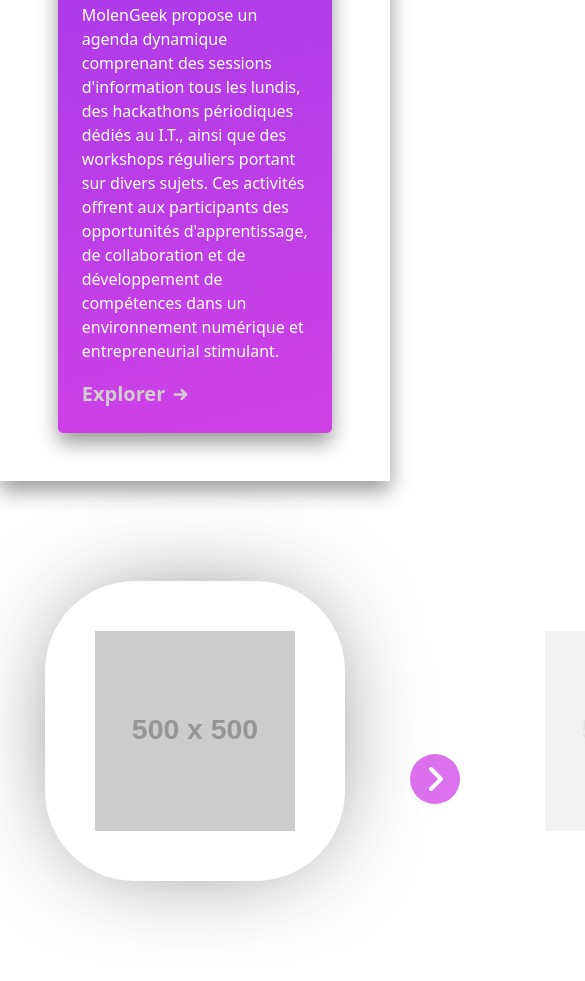
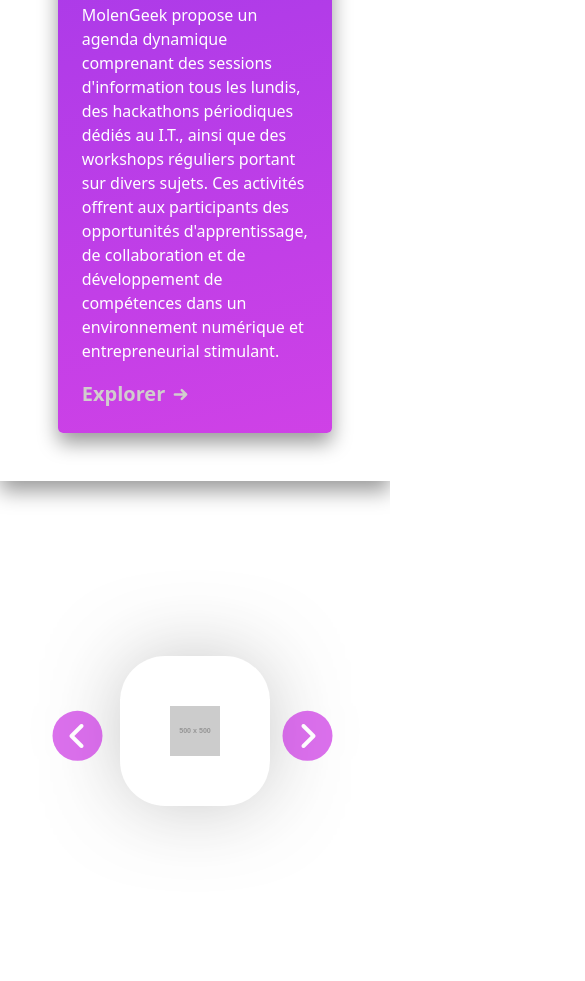
Before and after one commit to SteevenSF01/Site_MolenGeek_Salgado-Steeven, a website: page index.html in a window 390 px wide. Shown: the part 2350-3331 px from the top of the page, 585 px wide, since content can reach past the window. Drawn offline with nearby package versions, Linux system fonts and the light colour scheme; placeholder pictures from the web are drawn by us.

Commit message:
Fin responsive partenaires

```diff
--- a/public/css/app.css
+++ b/public/css/app.css
@@ -360,12 +360,13 @@
   }
 
   .button-container .button {
-    color: #fff;
+    color: white;
     font-size: 32px;
     cursor: pointer;
     position: relative;
     opacity: 0.75;
-    transition: all 300ms ease-in-out;
+    transition: all 600ms ease-in-out;
+    transform: translate(-50%, -110%);
   }
 
   .button-container .button:hover {
@@ -376,8 +377,8 @@
     content: "";
     position: absolute;
     top: 50%;
+    transform: translate(-50%, -50%);
     left: 50%;
-    transform: translate(-50%, -50%);
     width: 50px;
     height: 50px;
     background-color: rgba(195, 18, 224, 0.8);
@@ -393,4 +394,27 @@
     float: right;
   }
 
-  /********************* Responsive Section 2 ******************
+  /********************* Responsive Section 2 ******************/
+@media (max-width: 1025px) {
+
+  .item.next{
+    display: none;
+  }
+  .item.prev{
+    display: none;
+  }
+}
+@media (max-width: 767px) {
+  .items .item{
+    width: 150px;
+    height: 150px;
+  }
+  .item img {
+    width: 150px;
+    height: 150px;
+  }
+  .items .button-container {
+    width: 250px;
+    transform: translate(-47%, 70%);
+  }
+}
```
